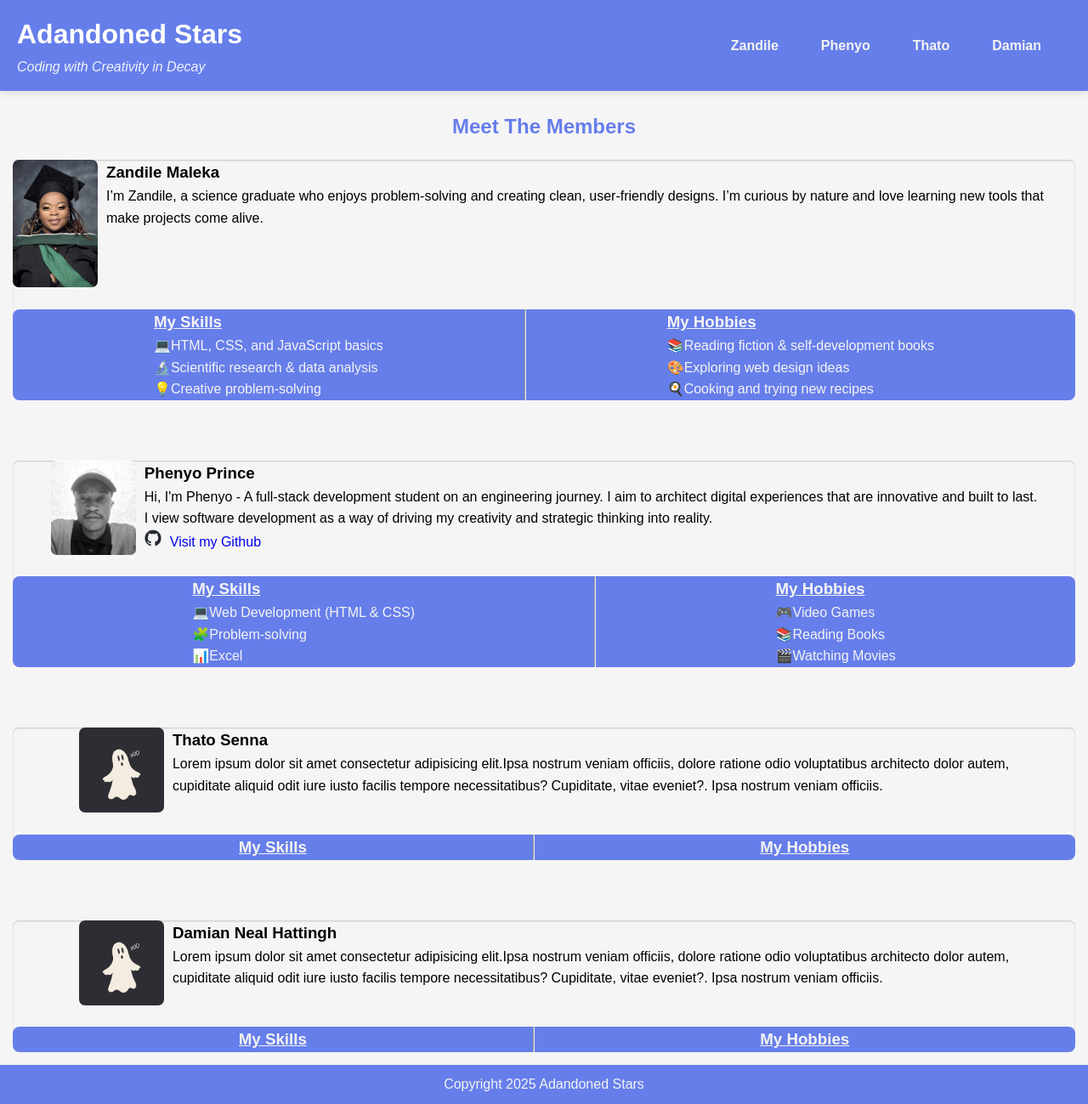
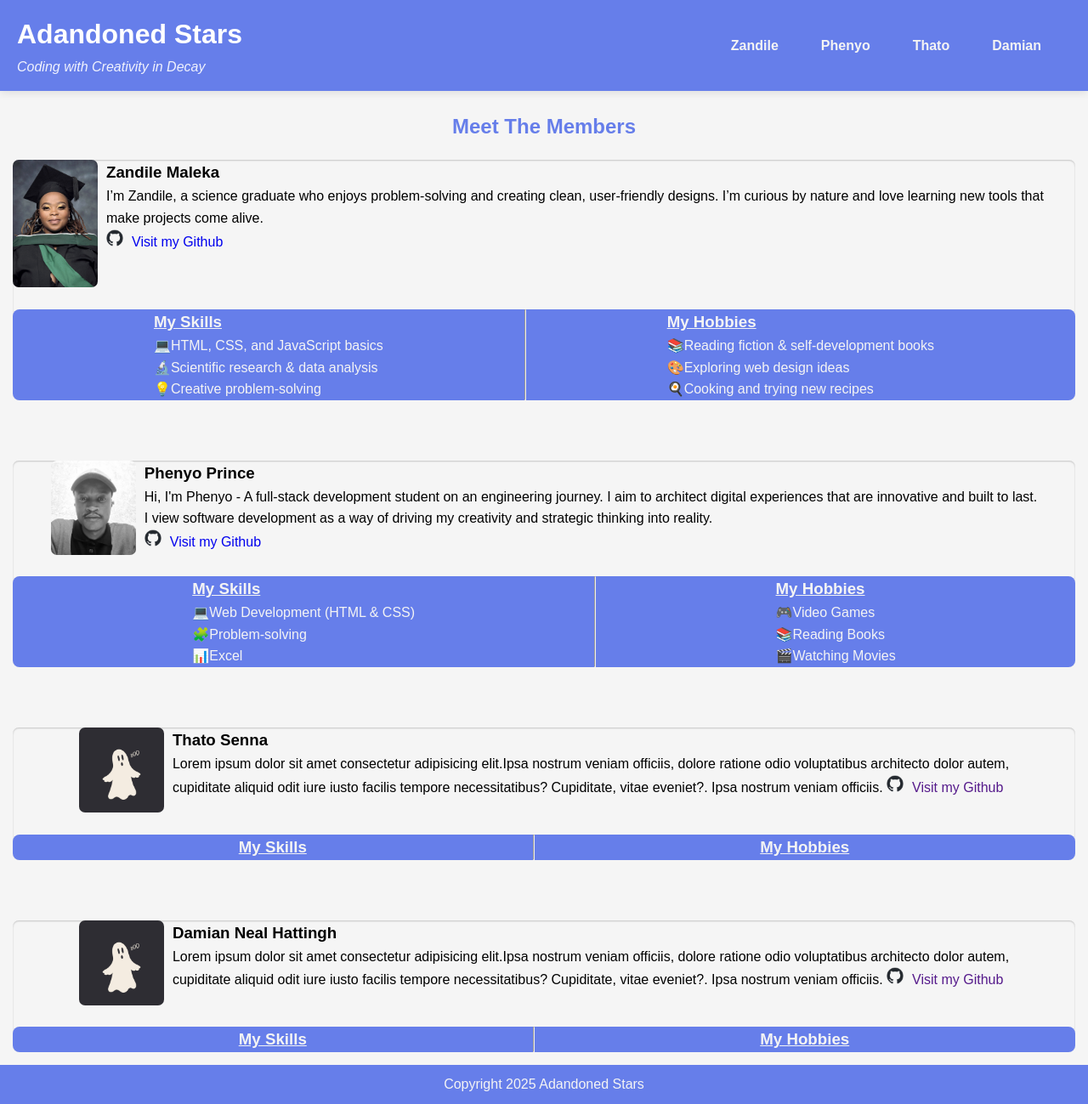
Before and after one commit to zandilemaleka/team-portfolio-website, a plain HTML site: page index.html in a window 1280 px wide. Shown: the whole page at 85% size. Drawn offline with Linux system fonts and the light colour scheme.

Commit message:
github contacts

```diff
--- a/index.html
+++ b/index.html
@@ -43,6 +43,7 @@
                         <p>I’m Zandile, a science graduate who enjoys problem-solving and creating clean, user-friendly
                             designs.
                             I’m curious by nature and love learning new tools that make projects come alive.</p>
+                            <a href="https://github.com/zandilemaleka"  target="_blank" rel=""><img src="img/github-mark.png" alt="Zandile's Github" class="icon">Visit my Github</a>
                     </div>
                 </div>
                 <br>
@@ -114,6 +115,7 @@
                             ratione odio voluptatibus architecto dolor autem, <br>cupiditate aliquid odit iure iusto
                             facilis
                             tempore necessitatibus? Cupiditate, vitae eveniet?. Ipsa nostrum veniam officiis.
+                            <a href=""  target="_blank" rel=""><img src="img/github-mark.png" alt="Thato's Github" class="icon">Visit my Github</a>
                         </p>
                     </div>
                 </div>
@@ -149,6 +151,7 @@
                             ratione odio voluptatibus architecto dolor autem, <br>cupiditate aliquid odit iure iusto
                             facilis
                             tempore necessitatibus? Cupiditate, vitae eveniet?. Ipsa nostrum veniam officiis.
+                            <a href=""  target="_blank" rel=""><img src="img/github-mark.png" alt="Damian's Github" class="icon">Visit my Github</a>
 
                         </p>
                     </div>
```
